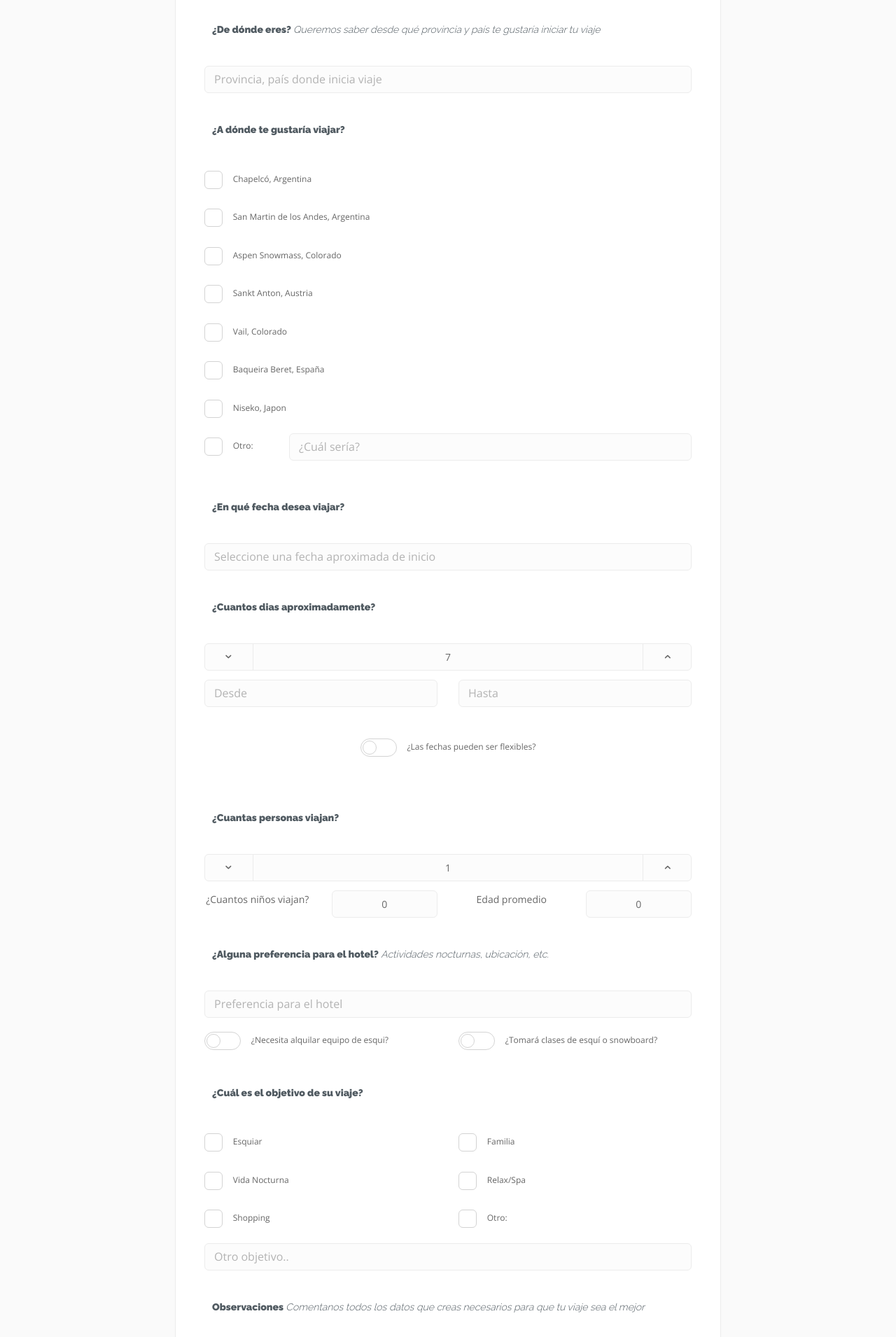
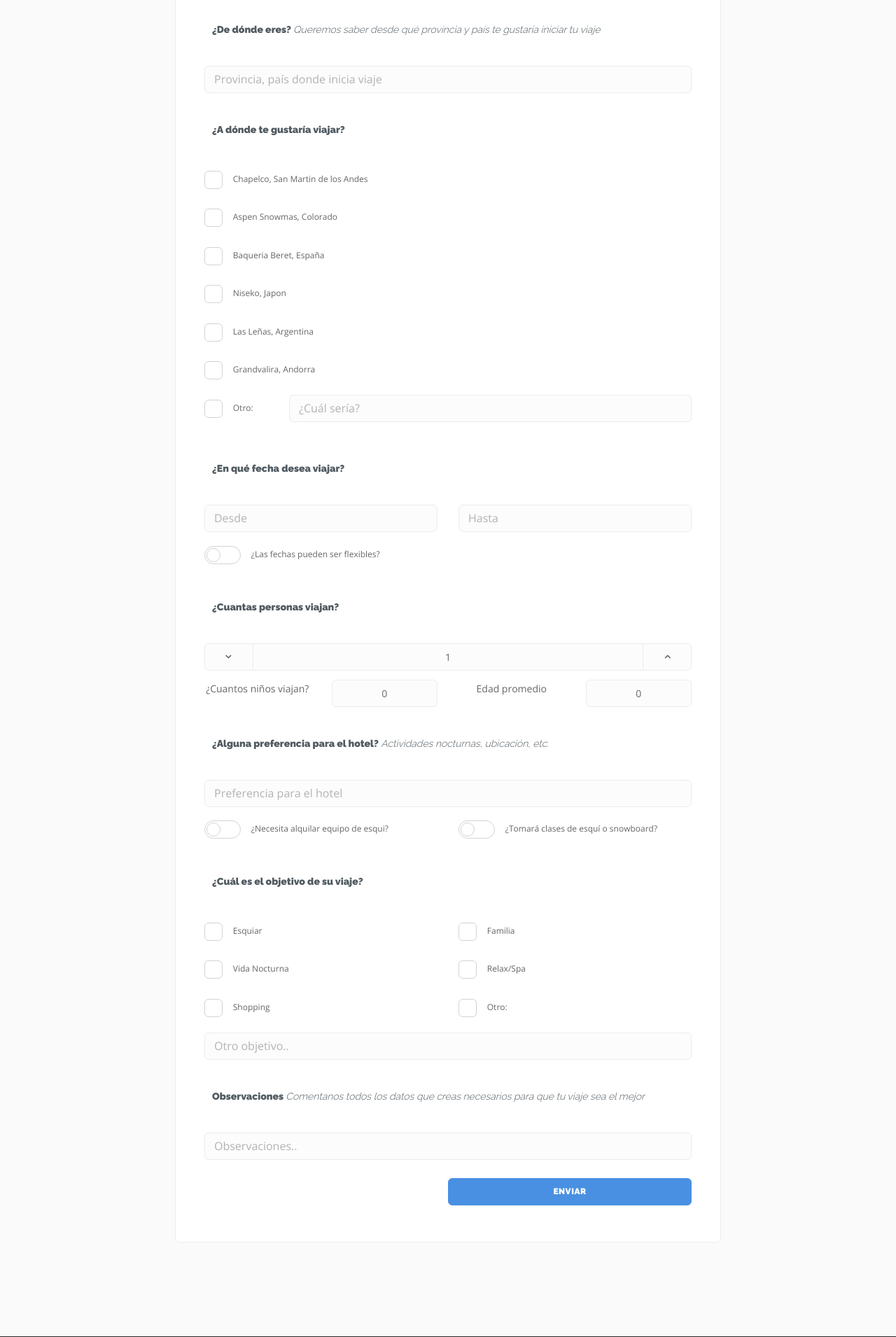
Before and after one commit to astornauta/skirience, a PHP site: page /form.php in a window 1280 px wide. Shown: the part 783-2693 px from the top of the page at 70% size. Run offline with PHP 8.4, Linux system fonts and the light colour scheme; some web fonts are replaced.

Commit message:
Change form data

```diff
--- a/form.php
+++ b/form.php
@@ -44,45 +44,24 @@
                                         </div>
                                         <div class="col-sm-12">
                                             <div class="input-checkbox">
-                                            	<input id="Chapelco" type="checkbox" name="Chapelco,Argentina" />
-                                            	<label for="Aspen"></label>
+                                            	<input id="Chapelco" type="checkbox" name="Chapelco,San_Martin_de_los_Andes" />
+                                            	<label for="Chapelco"></label>
                                             </div>
-                                            <span>Chapelcó, Argentina</span>
+                                            <span>Chapelco, San Martin de los Andes</span>
                                         </div>
                                         <div class="col-sm-12">
                                             <div class="input-checkbox">
-                                            	<input id="SanMartin" type="checkbox" name="San_Martin_de_los_Andes,Argentina" />
+                                            	<input id="Aspen" type="checkbox" name="Aspen_Snowmas,Colorado" />
                                             	<label for="Aspen"></label>
                                             </div>
-                                            <span>San Martin de los Andes, Argentina</span>
+                                            <span>Aspen Snowmas, Colorado</span>
                                         </div>
                                         <div class="col-sm-12">
                                             <div class="input-checkbox">
-                                            	<input id="Aspen" type="checkbox" name="Aspen_Snowmass,Colorado" />
-                                            	<label for="Aspen"></label>
-                                            </div>
-                                            <span>Aspen Snowmass, Colorado</span>
-                                        </div>
-                                        <div class="col-sm-12">
-                                            <div class="input-checkbox">
-                                            	<input id="Sankt" type="checkbox" name="Sankt_Anton,Austria" />
-                                            	<label for="Sankt"></label>
-                                            </div>
-                                            <span>Sankt Anton, Austria</span>
-                                        </div>
-                                        <div class="col-sm-12">
-                                            <div class="input-checkbox">
-                                            	<input id="Vail" type="checkbox" name="Vail,Colorado" />
-                                            	<label for="Vail"></label>
-                                            </div>
-                                            <span>Vail, Colorado</span>
-                                        </div>
-                                        <div class="col-sm-12">
-                                            <div class="input-checkbox">
-                                            	<input id="Baqueira" type="checkbox" name="Baqueira_Beret,España" />
+                                            	<input id="Baquera" type="checkbox" name="Baquera_Beret,España" />
                                             	<label for="Baqueira"></label>
                                             </div>
-                                            <span>Baqueira Beret, España</span>
+                                            <span>Baqueria Beret, España</span>
                                         </div>
                                         <div class="col-sm-12">
                                             <div class="input-checkbox">
@@ -90,6 +69,20 @@
                                             	<label for="Niseko"></label>
                                             </div>
                                             <span>Niseko, Japon</span>
+                                        </div>
+                                        <div class="col-sm-12">
+                                            <div class="input-checkbox">
+                                            	<input id="LasLenas" type="checkbox" name="Las_Lenas,Argentina" />
+                                            	<label for="LasLenas"></label>
+                                            </div>
+                                            <span>Las Leñas, Argentina</span>
+                                        </div>
+                                        <div class="col-sm-12">
+                                            <div class="input-checkbox">
+                                            	<input id="Grandvalira" type="checkbox" name="Grandvalira,Andorra" />
+                                            	<label for="Grandvalira"></label>
+                                            </div>
+                                            <span>Grandvalira, Andorra</span>
                                         </div>
                                         <div class="col-sm-2">
                                             <div class="input-checkbox">
@@ -106,49 +99,19 @@
                                         <div class="col-sm-12 boxed">
                                             <h5>¿En qué fecha desea viajar?</h5>
                                         </div>
-                                        <div class="col-sm-12">
-                                            <input type="text" name="fecha_aproximada_inicio" class="datepicker validate-required" placeholder="Seleccione una fecha aproximada de inicio" />
-                                        </div>
-                                        <div class="col-sm-12 boxed">
-                                            <h5>¿Cuantos dias aproximadamente?</h5>
-                                        </div>
-                                        <div class="col-sm-12">
-                                        <div class="input-number">
-                                        	<input type="number" class="validate-required" name="cantidad_dias" placeholder="Cantidad de días" value="7" min="1" max="30" />
-                                        	<div class="input-number__controls">
-                                        		<span class="input-number__increase"><i class="stack-up-open"></i></span>
-                                                <span class="input-number__decrease"><i class="stack-down-open"></i></span>
-                                        	</div>
-                                        </div>
-                                        </div>
                                         <div class="col-sm-6 text-center">
                                             <input type="text" name="fecha_desde" class="datepicker validate-required" placeholder="Desde" />
                                         </div>
                                         <div class="col-sm-6 text-center">
                                             <input type="text" name="fecha_hasta" class="datepicker validate-required" placeholder="Hasta" />
                                         </div>
-                                        <div class="col-sm-12 text-center boxed">
+                                        <div class="col-sm-12">
                                             <div class="input-checkbox input-checkbox--switch">
                                              <input id="checkbox-switch" type="checkbox" name="fechas_flexibles" />
                                              <label for="checkbox-switch"></label>
                                            </div>
                                            <span>¿Las fechas pueden ser flexibles?</span>
-                                            <!-- <h5>¿Las fechas pueden ser flexibles?</h5> -->
                                        </div>
-                                        <!-- <div class="col-sm-3">
-                                            <div class="input-radio">
-                                            	<span class="input__label"> SI</span>
-                                            	<input id="radio-1" type="radio" name="fecha_flexible_SI" value="radio1" />
-                                            	<label for="radio-1"></label>
-                                            </div>
-                                        </div>
-                                        <div class="col-sm-3">
-                                            <div class="input-radio">
-                                        	<span class="input__label"> NO</span>
-                                        	<input id="radio-2" type="radio" name="fecha_flexible_NO" value="radio2" />
-                                            <label for="radio-2"></label>
-                                            </div>
-                                        </div> -->
                                         <div class="col-sm-12 boxed">
                                             <h5>¿Cuantas personas viajan?</h5>
                                         </div>
```
Lines whose indentation alone changed are shown as unchanged.
